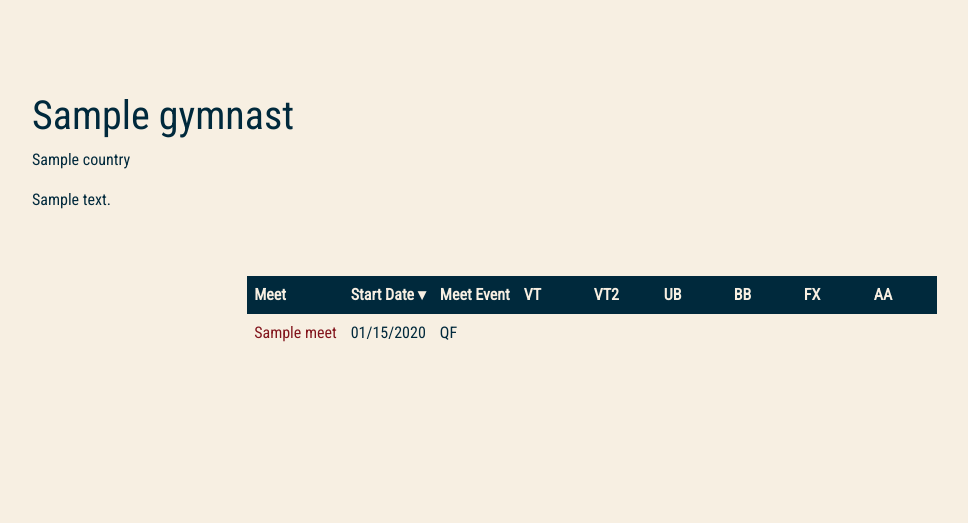
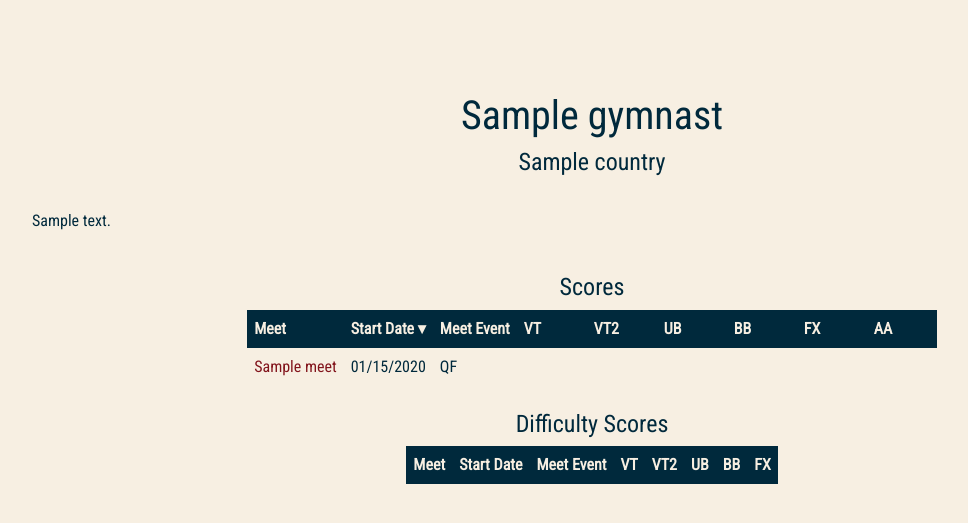
Before and after one commit to brinaseidel/Score_for_Score, a Django app: page /scoredata/gymnast/00000000-0000-0000-0000-000000000001 in a window 1280 px wide. Shown: the part 138-661 px from the top of the page, without its empty margins (48-1016 px from the left). Run offline with Django 3.2, Linux system fonts and the light colour scheme; tables that the repository leaves empty hold one stand-in row (values such as "Sample post"); lists and menus that the app fills with data are empty; some libraries are stand-ins or nearby versions.

Commit message:
Adding d-score tables and consistency scores

```diff
--- a/scoredata/templates/scoredata/gymnast_detail.html
+++ b/scoredata/templates/scoredata/gymnast_detail.html
@@ -6,17 +6,42 @@
 
 	<script type="text/javascript" src="{% static 'js/sorttable.js' %}"></script>
 
-	<h1>{{ gymnast.name }}</h1>
-	<p>{{ gymnast.country }}</p>
+	<h1 style="text-align: center;">{{ gymnast.name }}</h1>
+	<h4 style="text-align: center;">{{ gymnast.country }}</h4><br/>
 	{% if gymnast.summary %}
 		<p>{{ gymnast.summary }}</p>
 	{% endif %}
-	</br></br>
+	{% if consistency|length > 0 %}
+		<h4 style="text-align: center; ">Consistency Stats [<a href="https://www.scoreforscore.com/scoredata/post/16"><i>? </i></a>]</p></h4>
+		<table class="scoretable">
+			<tr class="table_header">
+				<th>VT</th>
+				<th>VT2</th>
+				<th>UB</th>
+				<th>BB</th>
+				<th>FX</th>
+				<th>Overall</th>
+			</tr>
+				<td class="score">{{ consistency.VT1|floatformat:3 }}</td>
+				<td class="score">{{ consistency.VT2|floatformat:3 }}</td>
+				<td class="score">{{ consistency.UB|floatformat:3 }}</td>
+				<td class="score">{{ consistency.BB|floatformat:3 }}</td>
+				<td class="score">{{ consistency.FX|floatformat:3 }}</td>
+				<td class="score">{{ consistency.total|floatformat:3 }}</td>
+			<tr>
+			</tr>
+		</table>
+
+
+	{% endif %}
+
+	</br>
 	<!---Score table-->
+	<h4 style="text-align: center;"> Scores</h4>
 	<table class="sortable scoretable">
 		<tr class="table_header">
 			<th>Meet</th>
-		<th>Start Date</th>
+			<th class="to_sort">Start Date</th>
 			<th>Meet Event</th>
 			<th>VT</th>
 			<th>VT2</th>
@@ -25,7 +50,7 @@
 			<th>FX</th>
 			<th>AA</th>
 		</tr>
-	{% for info in to_display %}
+		{% for info in scores_to_display %}
 			<tr>
 				<td><a href="{{ info.0.get_absolute_url }}">{{ info.0.name }}</a></td>
 				<td>{{ info.0.start_date|date:"m/d/Y" }}</td>
@@ -39,10 +64,40 @@
 			</tr>
 		{% endfor %}
 	</table>
+	</br>
+	<!---D-Score table-->
+	<h4 style="text-align: center;"> Difficulty Scores</h4>
+	<table class="sortable scoretable">
+		<tr class="table_header">
+			<th>Meet</th>
+			<th "to_sort">Start Date</th>
+			<th>Meet Event</th>
+			<th>VT</th>
+			<th>VT2</th>
+			<th>UB</th>
+			<th>BB</th>
+			<th>FX</th>
+		</tr>
+		{% for info in d_scores_to_display %}
+			<tr>
+				<td><a href="{{ info.0.get_absolute_url }}">{{ info.0.name }}</a></td>
+				<td>{{ info.0.start_date|date:"m/d/Y" }}</td>
+				<td>{{ info.1 }}</td>
+				<td class="score">{{ info.2|floatformat:3 }}</td>
+				<td class="score">{{ info.3|floatformat:3 }}</td>
+				<td class="score">{{ info.4|floatformat:3 }}</td>
+				<td class="score">{{ info.5|floatformat:3 }}</td>
+				<td class="score">{{ info.6|floatformat:3 }}</td>
+			</tr>
+		{% endfor %}
+	</table>
+
 	<!--- Pre-sort the table by gymnast name-->
 	<script>
 		window.onload = function() {
-			(document.getElementsByTagName( 'th' )[1]).click();
+			elements = document.getElementsByClassName('to_sort')
+			for (var i=0; i<elements.length; i++)
+				elements[i].click();
 		};
 	</script>
 {% endblock %}
--- a/scoredata/templates/scoredata/meet_list.html
+++ b/scoredata/templates/scoredata/meet_list.html
@@ -8,7 +8,7 @@
 	<ul>
 		{% for meet in meet_list %}
 			<li>
-				<a href="{{ meet.get_absolute_url }}">{{ meet.name }}</a> ({% if meet.start_date != meet.end_date %}{{ meet.start_date }} to {{ meet.end_date }}{% else %}{{ meet.start_date }}{% endif %})
+				<a href="{{ meet.get_absolute_url }}">{{ meet.name }}</a> ({% if meet.start_date != meet.end_date %}{{ meet.start_date|date:"N j" }} to {{ meet.end_date|date:"N j" }}{% else %}{{ meet.start_date|date:"N j" }}{% endif %})
 			</li>
 		{% endfor %}
 	</ul>
--- a/scoredata/views.py
+++ b/scoredata/views.py
@@ -10,6 +10,7 @@ from django.views.generic import ListView
 import numpy as np
 from .models import Gymnast, Country, Meet, Event, Score, Post, Author, Tag
 from django.template import Template, Context
+from math import sqrt
 
 # *******************************
 # Pages related to the scores database
@@ -62,6 +63,7 @@ class MeetListView(generic.ListView):
 	model = Meet
 	paginate_by = 50
 
+
 # Detail view for a single gymnast
 class GymnastDetailView(generic.DetailView):
 
@@ -78,26 +80,33 @@ class GymnastDetailView(generic.DetailView):
 					gymnast=Gymnast.objects.get(id=gymnast),
 					event__in=Event.objects.filter(name=event), score_num=score_num)
 					# Save just the score value for this score instance
-				score = score.score
+				total_score = score.score
+				d_score = score.d_score
+				score = [total_score, d_score]
 			except Score.DoesNotExist:
-				score = "-"
+				score = ["-", None]
 			return score
 
 		# Get a unique list of meets that have scores for this gymnast
 		meets = Score.objects.filter(gymnast=self.object).values_list('meet').distinct()
-		to_display = []
+		scores_to_display = []
+		d_scores_to_display = []
 		for meet in meets:
 			# Get a unique list of meet days when this gymnast competed for each meet
 			meet_days = Score.objects.filter(gymnast=self.object).filter(meet=meet).values_list('meet_day').distinct()
 			for day in meet_days:
 				# Store the meet instance and meet day
 				this_meet_info = [Meet.objects.get(pk=meet[0]), day[0]]
+				this_meet_info_d = [Meet.objects.get(pk=meet[0]), day[0]]
 				# Add the VT1, VT2, UB, BB, FX, AA scores to the list
-				this_meet_info.append(get_scores(Meet.objects.get(pk=meet[0]).name, day[0], self.object.id, "VT", 1))
-				this_meet_info.append(get_scores(Meet.objects.get(pk=meet[0]).name, day[0], self.object.id, "VT", 2))
-				this_meet_info.append(get_scores(Meet.objects.get(pk=meet[0]).name, day[0], self.object.id, "UB", 1))
-				this_meet_info.append(get_scores(Meet.objects.get(pk=meet[0]).name, day[0], self.object.id, "BB", 1))
-				this_meet_info.append(get_scores(Meet.objects.get(pk=meet[0]).name, day[0], self.object.id, "FX", 1))
+				any_d = 0
+				for event, num in [("VT", 1), ("VT", 2), ("UB", 1), ("BB", 1), ("FX", 1)]:
+					scores = get_scores(Meet.objects.get(pk=meet[0]).name, day[0], self.object.id, event, num)
+					this_meet_info.append(scores[0])
+					this_meet_info_d.append(scores[1])
+					# Mark if there's any d scores for this meet
+					if scores[1] != None:
+						any_d = 1
 				# Calculate AA score if applicable
 				if day[0] != "EF" and isinstance(this_meet_info[2], float) and isinstance(this_meet_info[4], float) and isinstance(this_meet_info[5], float) and isinstance(this_meet_info[6], float):
 					aa_total = float(this_meet_info[2]) + float(this_meet_info[4]) + float(this_meet_info[5]) + float(this_meet_info[6])
@@ -105,11 +114,45 @@ class GymnastDetailView(generic.DetailView):
 				else:
 					this_meet_info.append("-")
 				# Add info for this meet day to the list of data to display in the table
-				to_display.append(this_meet_info)
+				scores_to_display.append(this_meet_info)
+				# If there was any d score data, then add the info for this meet day to the list of data to display in the d score table oto
+				if any_d == 1:
+					d_scores_to_display.append(this_meet_info_d)
+		# Add an extra field to the context with the information for the table
+		context['scores_to_display'] = scores_to_display
+		context['d_scores_to_display'] = d_scores_to_display
 
-		# Add an extra field to the context with the information for the table
-		context['to_display'] = to_display
+		# Calculate consistency score for the past year
+		now = datetime.datetime.now()
+		scores = Score.objects.filter(gymnast=self.object, meet__in=Meet.objects.filter(start_date__range=[now-relativedelta(years=1), now]))
+		# Sort scores by event
+		e_scores = {'VT1': [], 'VT2': [], 'VT':[], 'UB': [], 'BB': [], 'FX': [], 'total':[]}
+		for score in scores:
+			if (score.d_score is not None):
+				if score.event.name=="VT":
+					if score.score_num == 1:
+						e_scores["VT1"].append(score.score-score.d_score)
+					else:
+						e_scores["VT2"].append(score.score-score.d_score)
+				else:
+					e_scores[score.event.name].append(score.score-score.d_score)
+				e_scores['total'].append(score.score-score.d_score)
+		# Calculate consistency score
+		consistency = {}
+		for key, value in e_scores.items():
+			if len(value) > 1 and key !="total":
+				mean = sum(value)/len(value)
+				ssd = sum([(item-mean)**2 for item in value])
+				consistency[key] = sqrt(ssd/len(value))
+		if consistency != {}:
+			if "VT2" in consistency:
+				consistency["total"] = float((sum(consistency.values()) - consistency["VT2"])/(len(consistency)-1))
+			else:
+				consistency["total"] = float(sum(consistency.values())) / len(consistency)
+		context['consistency'] = consistency
+
 		return context
+
 
 # Detail view for a single meet
 class MeetDetailView(generic.DetailView):
@@ -236,7 +279,6 @@ class MeetDetailView(generic.DetailView):
 		# Add an extra field to the context with the list of gymnast querysets
 		context['to_display'] = to_display
 		return context
-
 
 # Score Selector
 def score_selector(request):
```
Lines whose indentation alone changed are shown as unchanged.
